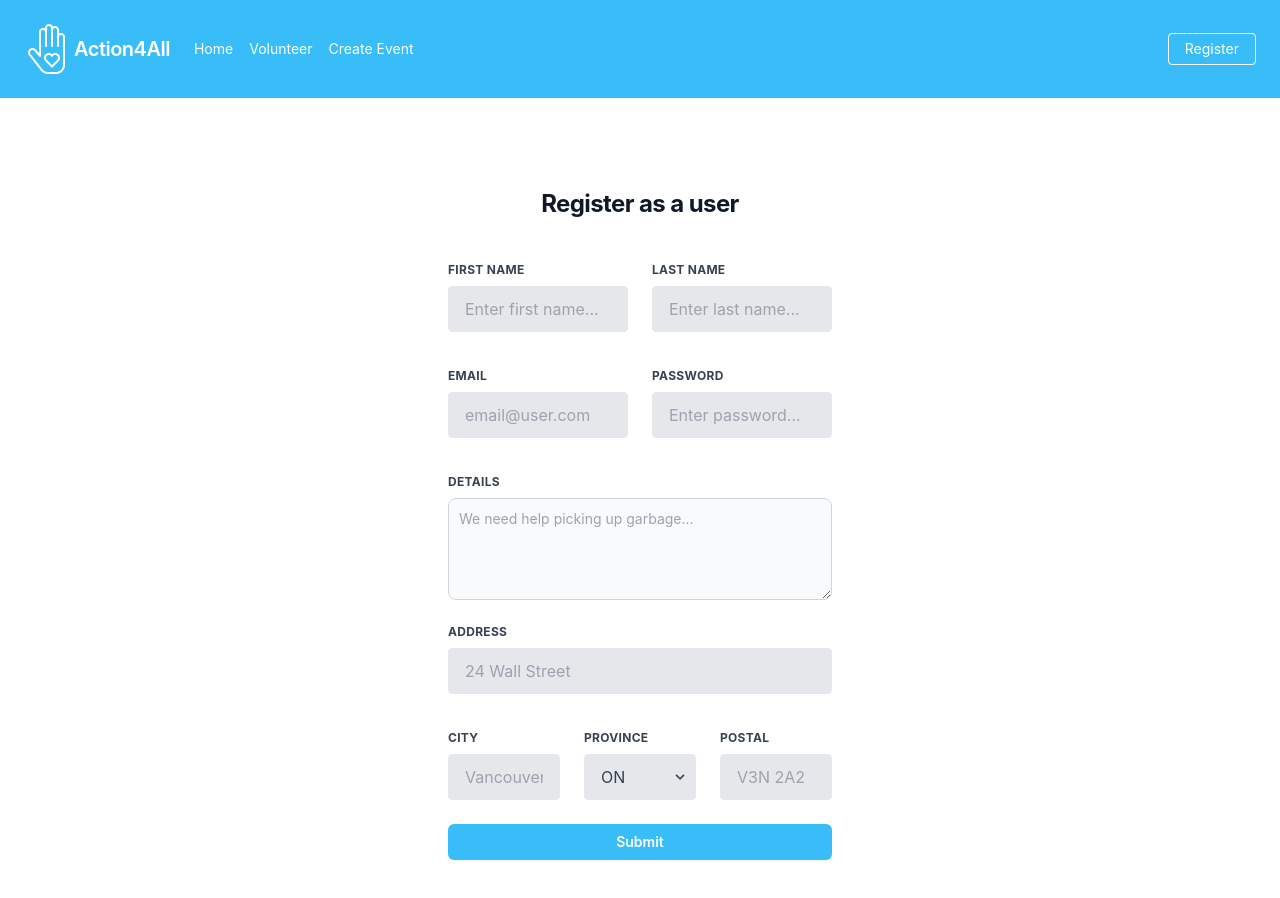
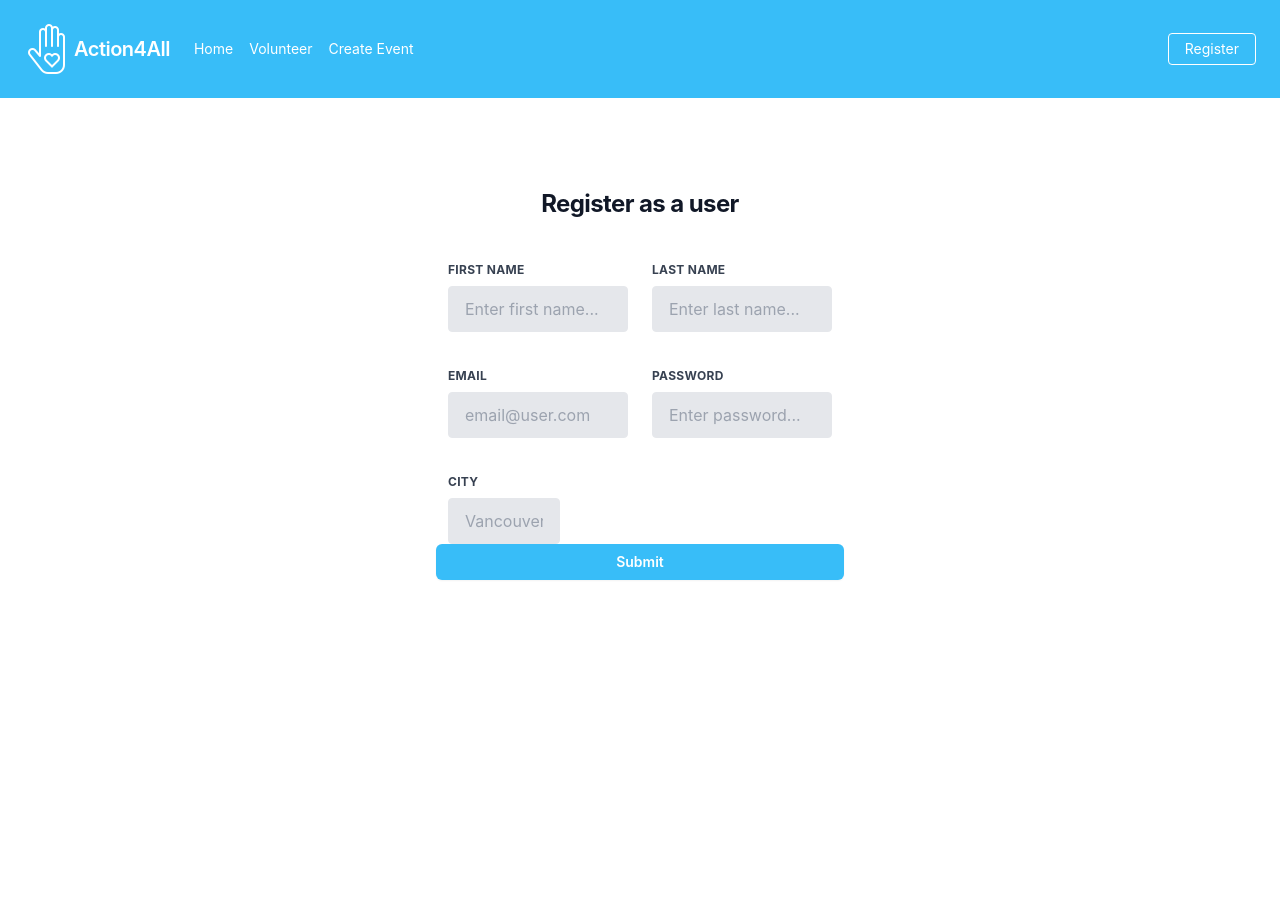
Before and after one commit to TomSpencer-Dev/Action4All, a React (Create React App) app in the folder frontend/: page /register in a window 1280 px wide. Shown: the top 898 px of the page. After the commit the page ends 800 px from the top, so only its background shows below. Built offline with nearby package versions, Linux system fonts and the light colour scheme.

Commit message:
Update register form

```diff
--- a/frontend/src/components/EventForm.jsx
+++ b/frontend/src/components/EventForm.jsx
@@ -30,6 +30,7 @@
       let timeString;
       console.log(value)
       timeString = value;
+      console.log("Line 33: ",timeString)
 
       setEventFormData({ ...eventFormData, [field]: timeString });
     } else {
--- a/frontend/src/components/Register.jsx
+++ b/frontend/src/components/Register.jsx
@@ -1,5 +1,4 @@
 import React, { useState } from 'react';
-const API_BASE_URL = 'http://localhost:8001/api';
 
 function Register() {
   const [formData, setFormData] = useState({
@@ -7,9 +6,7 @@
     lastName: '',
     email: '',
     password: '',
-    city: '',
-    province: '',
-    postal: '',
+    city: ''
   });
 
   const handleChange = (e) => {
@@ -21,7 +18,7 @@
 
   const handleSubmit = async () => {
     try {
-      const response = await fetch(`${API_BASE_URL}/register`, {
+      const response = await fetch(`/api/users/register`, {
         method: 'POST',
         headers: {
           'Content-Type': 'application/json',
@@ -53,13 +50,15 @@
               <label className="block uppercase tracking-wide text-gray-700 text-xs font-bold mb-2" htmlFor="grid-first-name">
                 First Name
               </label>
-              <input className="appearance-none block w-full bg-gray-200 text-gray-700 border  rounded py-3 px-4 mb-3 leading-tight focus:outline-none focus:bg-white" id="grid-event_name" type="text" placeholder="Enter first name..." />
+              <input className="appearance-none block w-full bg-gray-200 text-gray-700 border  rounded py-3 px-4 mb-3 leading-tight focus:outline-none focus:bg-white" id="grid-event_name" type="text" placeholder="Enter first name..." value={formData.firstName}
+                onChange={handleChange} name='firstName'/>
             </div>
             <div className="w-full md:w-1/2 px-3">
               <label className="block uppercase tracking-wide text-gray-700 text-xs font-bold mb-2" htmlFor="grid-last-name">
                 Last Name
               </label>
-              <input className="appearance-none block w-full bg-gray-200 text-gray-700 border border-gray-200 rounded py-3 px-4 leading-tight focus:outline-none focus:bg-white focus:border-gray-500" id="grid-event_date" type="text" placeholder="Enter last name..." />
+              <input className="appearance-none block w-full bg-gray-200 text-gray-700 border border-gray-200 rounded py-3 px-4 leading-tight focus:outline-none focus:bg-white focus:border-gray-500" id="grid-event_date" type="text" placeholder="Enter last name..." value={formData.lastName}
+                onChange={handleChange} name='lastName' />
             </div>
           </div>
           <div className="flex flex-wrap -mx-3 mb-6">
@@ -67,29 +66,15 @@
               <label className="block uppercase tracking-wide text-gray-700 text-xs font-bold mb-2" htmlFor="grid-first-name">
                 Email
               </label>
-              <input className="appearance-none block w-full bg-gray-200 text-gray-700 border rounded py-3 px-4 mb-3 leading-tight focus:outline-none focus:bg-white" id="grid-start_time" type="text" placeholder="email@user.com" />
+              <input className="appearance-none block w-full bg-gray-200 text-gray-700 border rounded py-3 px-4 mb-3 leading-tight focus:outline-none focus:bg-white" id="grid-start_time" type="text" placeholder="email@user.com" value={formData.email}
+                onChange={handleChange} name='email'/>
             </div>
             <div className="w-full md:w-1/2 px-3">
               <label className="block uppercase tracking-wide text-gray-700 text-xs font-bold mb-2" htmlFor="grid-last-name">
                 Password
               </label>
-              <input className="appearance-none block w-full bg-gray-200 text-gray-700 border border-gray-200 rounded py-3 px-4 leading-tight focus:outline-none focus:bg-white focus:border-gray-500" id="grid-event_length" type="text" placeholder="Enter password..." />
-            </div>
-          </div>
-          <div className="flex flex-wrap -mx-3 mb-6">
-            <div className="w-full px-3">
-              <label className="block uppercase tracking-wide text-gray-700 text-xs font-bold mb-2" htmlFor="grid-event_details">
-                Details
-              </label>
-              <textarea id="message" rows="4" className="block p-2.5 w-full text-sm text-gray-900 bg-gray-50 rounded-lg border border-gray-300 focus:ring-blue-500 focus:border-blue-500 dark:bg-gray-700 dark:border-gray-600 dark:placeholder-gray-400 dark:text-white dark:focus:ring-blue-500 dark:focus:border-blue-500" placeholder="We need help picking up garbage..."></textarea>
-            </div>
-          </div>
-          <div className="flex flex-wrap -mx-3 mb-6">
-            <div className="w-full px-3">
-              <label className="block uppercase tracking-wide text-gray-700 text-xs font-bold mb-2" htmlFor="grid-address">
-                Address
-              </label>
-              <input className="appearance-none block w-full bg-gray-200 text-gray-700 border border-gray-200 rounded py-3 px-4 mb-3 leading-tight focus:outline-none focus:bg-white focus:border-gray-500" id="grid-password" type="text" placeholder="24 Wall Street" />
+              <input className="appearance-none block w-full bg-gray-200 text-gray-700 border border-gray-200 rounded py-3 px-4 leading-tight focus:outline-none focus:bg-white focus:border-gray-500" id="grid-event_length" type="text" placeholder="Enter password..." value={formData.password}
+                onChange={handleChange} name="password" />
             </div>
           </div>
           <div className="flex flex-wrap -mx-3 mb-2">
@@ -105,40 +90,6 @@
                 value={formData.city}
                 onChange={handleChange} />
             </div>
-
-            <div className="w-full md:w-1/3 px-3 mb-6 md:mb-0">
-              <label className="block uppercase tracking-wide text-gray-700 text-xs font-bold mb-2" htmlFor="grid-state">
-                Province
-              </label>
-              <div className="relative">
-                <select className="block appearance-none w-full bg-gray-200 border border-gray-200 text-gray-700 py-3 px-4 pr-8 rounded leading-tight focus:outline-none focus:bg-white focus:border-gray-500" id="grid-state">
-                  <option>ON</option>
-                  <option>QC</option>
-                  <option>NS</option>
-                  <option>NB</option>
-                  <option>MB</option>
-                  <option>BC</option>
-                  <option>PEI</option>
-                  <option>SK</option>
-                  <option>AB</option>
-                  <option>NL</option>
-                  <option>NT</option>
-                  <option>YT</option>
-                  <option>NU</option>
-                </select>
-                <div className="pointer-events-none absolute inset-y-0 right-0 flex items-center px-2 text-gray-700">
-                  <svg className="fill-current h-4 w-4" xmlns="http://www.w3.org/2000/svg" viewBox="0 0 20 20"><path d="M9.293 12.95l.707.707L15.657 8l-1.414-1.414L10 10.828 5.757 6.586 4.343 8z" /></svg>
-                </div>
-              </div>
-            </div>
-            <div className="w-full md:w-1/3 px-3 mb-6 md:mb-0">
-              <label className="block uppercase tracking-wide text-gray-700 text-xs font-bold mb-2" htmlFor="grid-zip">
-                Postal
-              </label>
-              <input className="appearance-none block w-full bg-gray-200 text-gray-700 border border-gray-200 rounded py-3 px-4 leading-tight focus:outline-none focus:bg-white focus:border-gray-500" id="grid-postal" type="text" placeholder="V3N 2A2" />
-            </div>
-          </div>
-          <div className="flex items-center justify-between">
             <button className="flex w-full justify-center rounded-md bg-sky-400 px-3 py-1.5 text-sm font-semibold leading-6 text-white shadow-sm hover:bg-sky-300 focus-visible:outline focus-visible:outline-2 focus-visible:outline-offset-2 focus-visible:outline-indigo-600"
               type="button"
               onClick={handleSubmit}>
```
Also changed, not shown: 1 other file (tests, documents, lock files or other folders).
